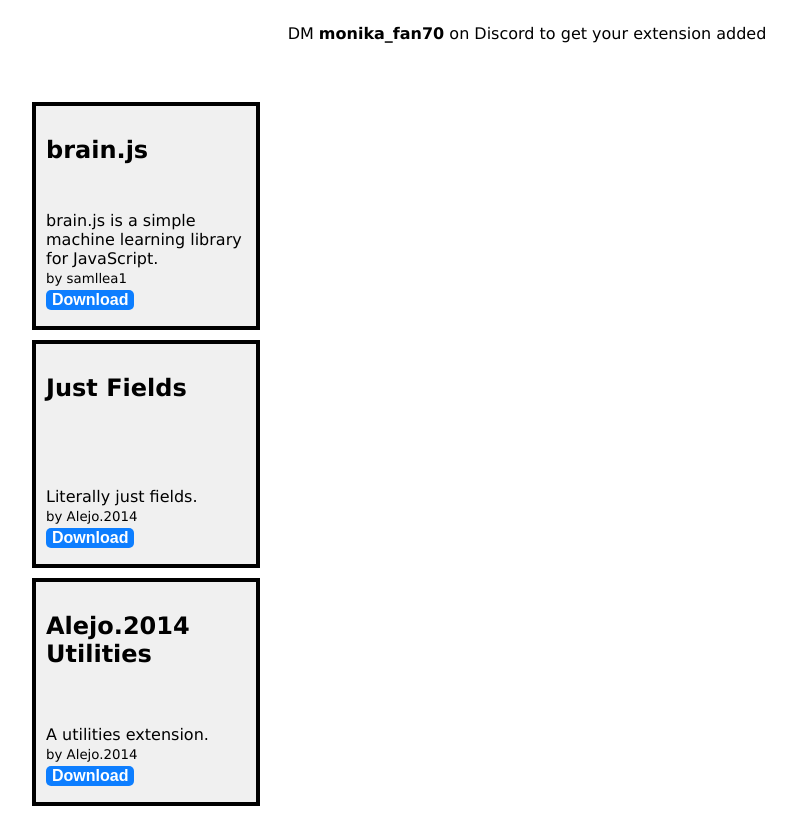
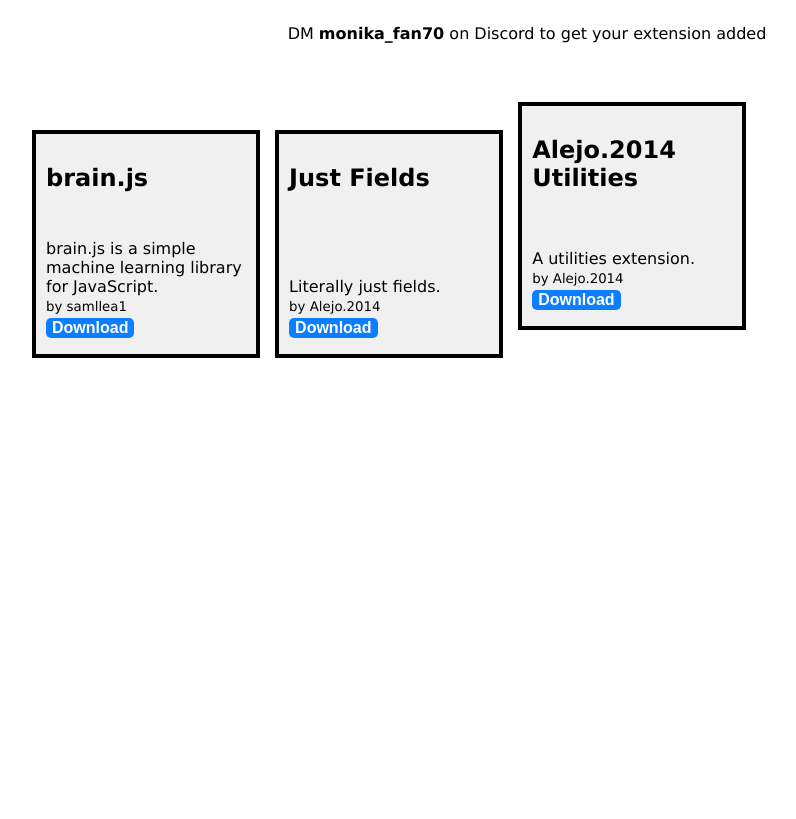
Before and after one commit to xtenshins/xtenshins.github.io, a plain HTML site: page index.html in a window 1280 px wide. Shown: the part 75-894 px from the top of the page, without its empty margins (113-909 px from the left). After the commit the page ends 800 px from the top, so only its background shows below. Drawn offline with Linux system fonts and the light colour scheme.

Commit message:
Update index.html

```diff
--- a/index.html
+++ b/index.html
@@ -4,7 +4,7 @@
 <title>xtenshins</title>
 <style>
 body{min-height:100%; font-family:"Verdana", sans-serif; color:#000000; background-color:#FFFFFF;}
-#container{min-height:100%; width:1000px; margin: 0 auto; background-color:#FFFFFF;}
+#container{min-height:100%; width:1000px; margin: 0 auto; background-color:#FFFFFF; vertical-align: top;}
 h1{font-size:32px;}
 h2{font-size:24px;}
 p{font-size:16px;}
@@ -40,7 +40,7 @@ brain.js is a simple machine learning library for JavaScript.
 </div>
 </div>
 
-<br>
+
 
 <div class="item">
 <h2>Just Fields</h2>
@@ -54,7 +54,7 @@ Literally just fields.
 </div>
 </div>
 
-<br>
+
 
 <div class="item">
 <h2>Alejo.2014 Utilities</h2>
```
